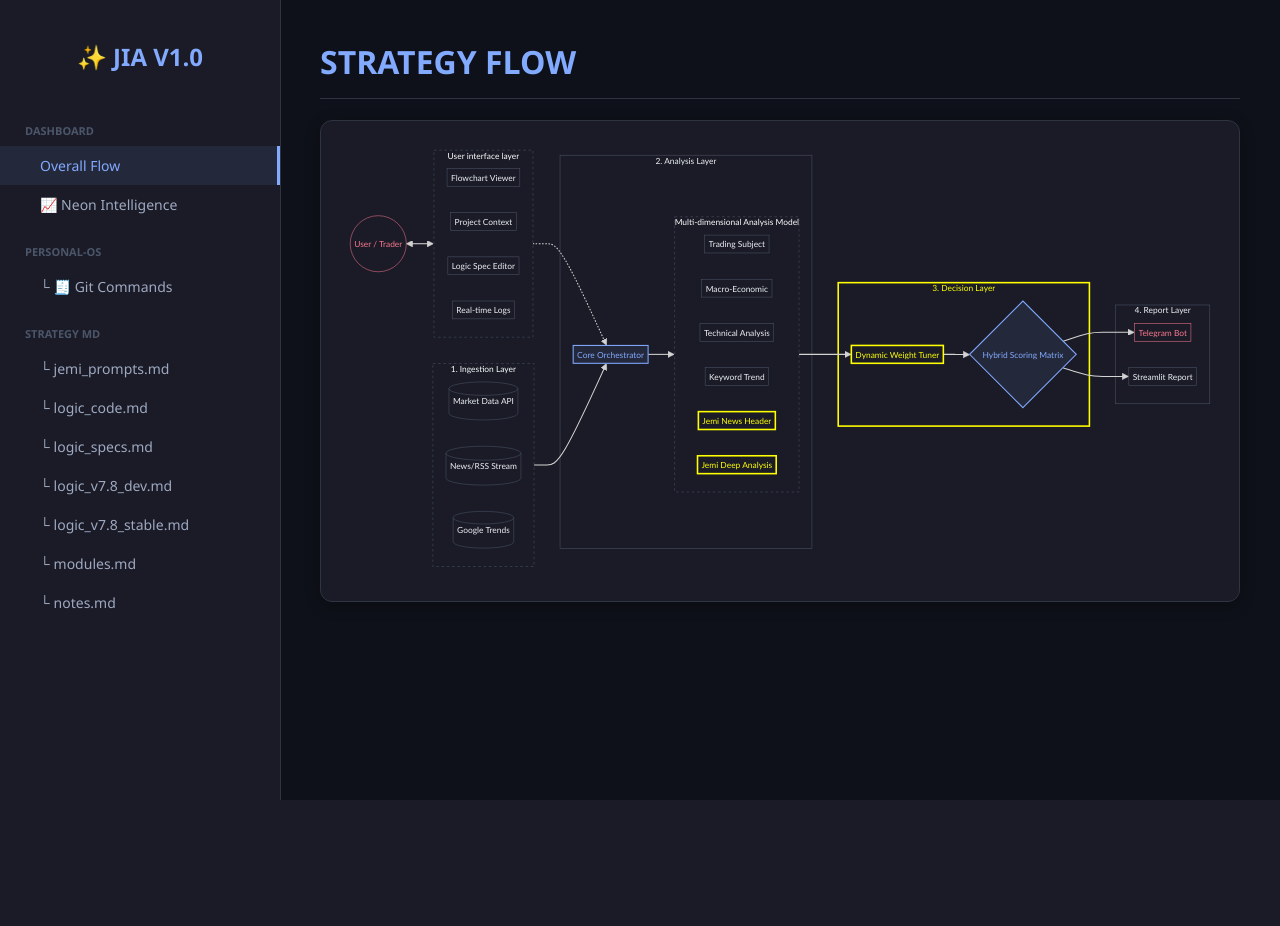
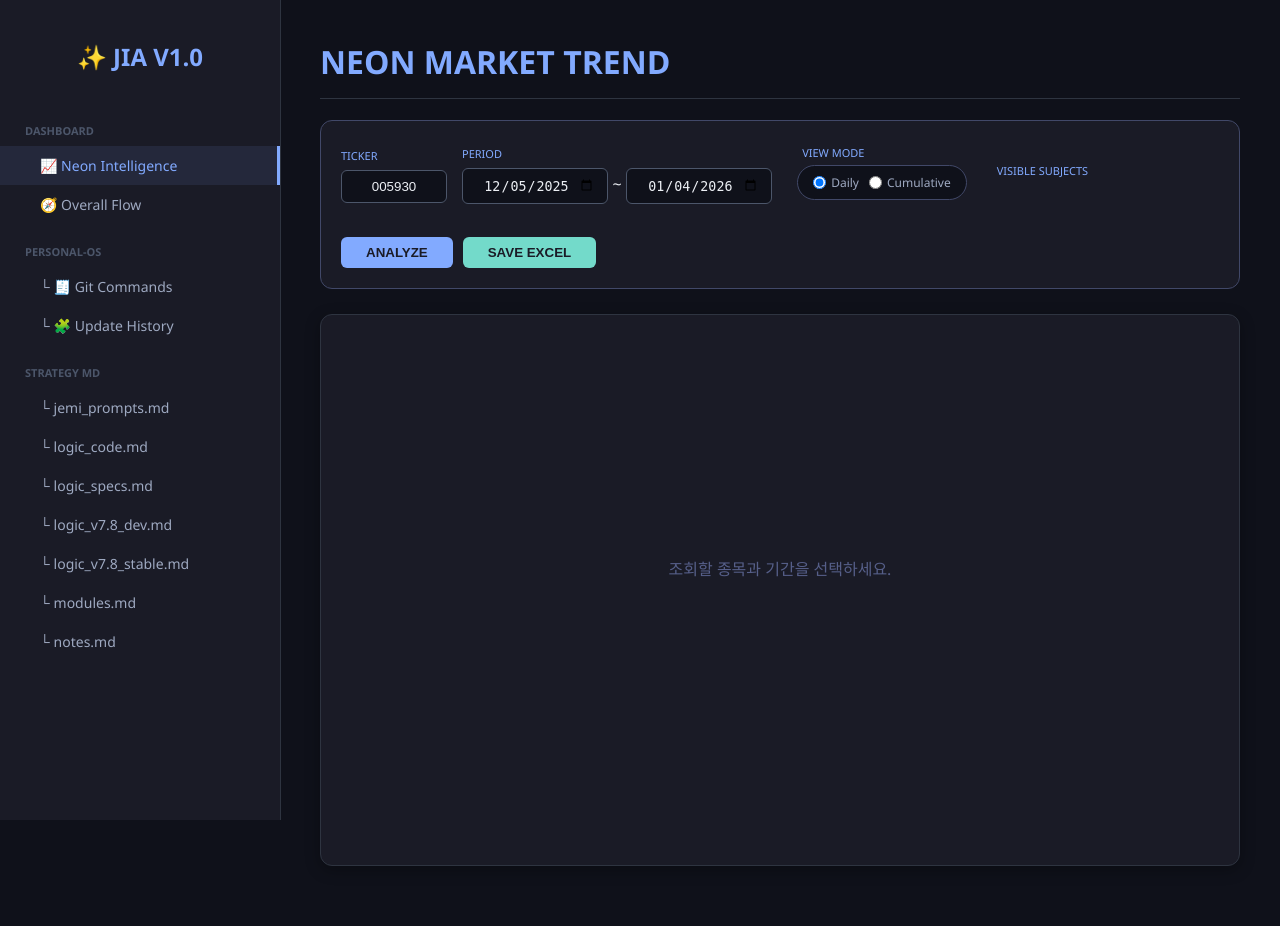
Before and after one commit to londonderry3/Neon_v1.0, a Flask app: page / in a window 1280 px wide. Before the commit the page ends 800 px from the top, so only its background shows below. Run offline with Flask 3, Linux system fonts and the light colour scheme; some libraries are stand-ins or nearby versions.

Commit message:
Update navigation and add update history

```diff
--- a/app.py
+++ b/app.py
@@ -27,7 +27,10 @@ def read_text_file(path):
 def index():
     all_files = sorted([f for f in os.listdir(DOCS_DIR) if f.endswith('.md')])
     contents = {f: get_doc_content(f) for f in all_files}
-    md_section_files = [f for f in all_files if f not in ["flowchart.md", "project_context.md"]]
+    md_section_files = [
+        f for f in all_files
+        if f not in ["flowchart.md", "project_context.md", "update_history.md"]
+    ]
     return render_template('index.html', contents=contents, md_section_files=md_section_files)
 
 @app.route('/api/chart-data')
--- /dev/null
+++ b/docs/update_history.md
@@ -0,0 +1,3 @@
+# Update History
+
+- 2024-00-00: Update log 시작
--- a/templates/index.html
+++ b/templates/index.html
@@ -62,10 +62,11 @@
     <div class="sidebar">
         <h2 style="text-align:center; color:#82aaff; margin-bottom: 30px;">✨ JIA V1.0</h2>
         <div class="nav-label">Dashboard</div>
-        <div class="nav-item active" onclick="openTab(event, 'flowchart.md')">Overall Flow</div>
-        <div class="nav-item" onclick="openTab(event, 'realtime-chart')">📈 Neon Intelligence</div>
+        <div class="nav-item active" onclick="openTab(event, 'realtime-chart')">📈 Neon Intelligence</div>
+        <div class="nav-item" onclick="openTab(event, 'flowchart.md')">🧭 Overall Flow</div>
         <div class="nav-label">personal-OS</div>
         <div class="nav-item" onclick="openTab(event, 'git-commands')">└ 🧾 Git Commands</div>
+        <div class="nav-item" onclick="openTab(event, 'update_history.md')">└ 🧩 Update History</div>
 
         <div class="nav-label">Strategy MD</div>
         {% for f in md_section_files %}
@@ -74,12 +75,12 @@
     </div>
 
     <div class="main-content">
-        <div id="flowchart.md" class="tab-content active">
+        <div id="flowchart.md" class="tab-content">
             <h1>STRATEGY FLOW</h1>
             <div class="card"><div class="mermaid">{{ contents['flowchart.md'] }}</div></div>
         </div>
 
-        <div id="realtime-chart" class="tab-content">
+        <div id="realtime-chart" class="tab-content active">
             <h1>NEON MARKET TREND</h1>
             <div class="search-box">
                 <div><label style="color:#82aaff; font-size:11px;">TICKER</label><br><input type="text" id="ticker-input" value="005930" style="width:80px; margin-top:5px;"></div>
```
